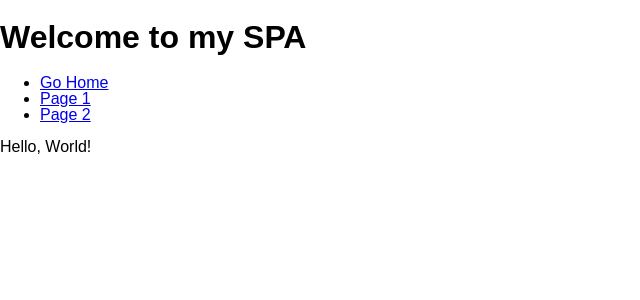
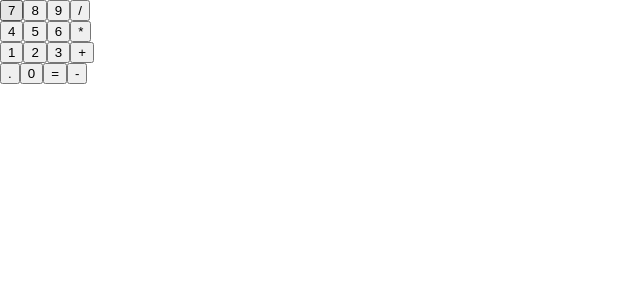
Before and after one commit to rh1456/calculator, a React (Create React App) app: page / in a window 1280 px wide. Shown: the top 300 px of the page, without its empty margins (0-640 px from the left). Built offline with nearby package versions, Linux system fonts and the light colour scheme.

Commit message:
button outline

```diff
--- a/src/App.jsx
+++ b/src/App.jsx
@@ -1,36 +1,34 @@
 import React from 'react'
-import { BrowserRouter as Router, Link, Route, Switch } from 'react-router-dom'
-import Page from './pages/Page'
-import Page2 from './pages/Page2'
-import HomePage from './pages/HomePage'
-import NotFound from './pages/NotFound'
+import Button from './components/Button'
 
 const App = () => {
   return (
-    <Router>
-      <header>
-        <h1>Welcome to my SPA</h1>
-        <nav>
-          <ul>
-            <li>
-              <Link to="/">Go Home</Link>
-            </li>
-            <li>
-              <Link to="/1">Page 1</Link>
-            </li>
-            <li>
-              <Link to="/2">Page 2</Link>
-            </li>
-          </ul>
-        </nav>
-      </header>
-      <Switch>
-        <Route exact path="/" component={HomePage}></Route>
-        <Route exact path="/1" component={Page}></Route>
-        <Route exact path="/2" component={Page2}></Route>
-        <Route path="*" component={NotFound}></Route>
-      </Switch>
-    </Router>
+    <div className="calculator-outline">
+      <div className="row">
+        <button>7</button>
+        <button>8</button>
+        <button>9</button>
+        <button>/ </button>
+      </div>
+      <div className="row">
+        <button>4</button>
+        <button>5</button>
+        <button>6</button>
+        <button>* </button>
+      </div>
+      <div className="row">
+        <button>1</button>
+        <button>2</button>
+        <button>3</button>
+        <button>+ </button>
+      </div>
+      <div className="row">
+        <button>.</button>
+        <button>0</button>
+        <button>=</button>
+        <button>-</button>
+      </div>
+    </div>
   )
 }
 
--- /dev/null
+++ b/src/components/Button.jsx
@@ -0,0 +1,7 @@
+import React from 'react'
+
+const Button = () => {
+  return <div className="app"></div>
+}
+
+export default Button
--- a/src/components/HelloWorld.jsx
+++ /dev/null
@@ -1,7 +0,0 @@
-import React from 'react'
-
-const HelloWorld = () => {
-  return <div>Hello, World!</div>
-}
-
-export default HelloWorld
--- a/src/pages/HomePage.jsx
+++ /dev/null
@@ -1,8 +0,0 @@
-import React from 'react'
-import HelloWorld from '../components/HelloWorld'
-
-const HomePage = () => {
-  return <HelloWorld />
-}
-
-export default HomePage
--- a/src/pages/NotFound.jsx
+++ /dev/null
@@ -1,7 +0,0 @@
-import React from 'react'
-
-const NotFound = () => {
-  return <div>Nothing Here</div>
-}
-
-export default NotFound
--- a/src/pages/Page.jsx
+++ /dev/null
@@ -1,7 +0,0 @@
-import React from 'react'
-
-const Page = () => {
-  return <div>This is a Page</div>
-}
-
-export default Page
--- a/src/pages/Page2.jsx
+++ /dev/null
@@ -1,7 +0,0 @@
-import React from 'react'
-
-const Page2 = () => {
-  return <div>This is another Page</div>
-}
-
-export default Page2
```
Also changed, not shown: src/components/Results.jsx (added, +12 -0 lines), 1 other file (tests, documents, lock files or other folders).
